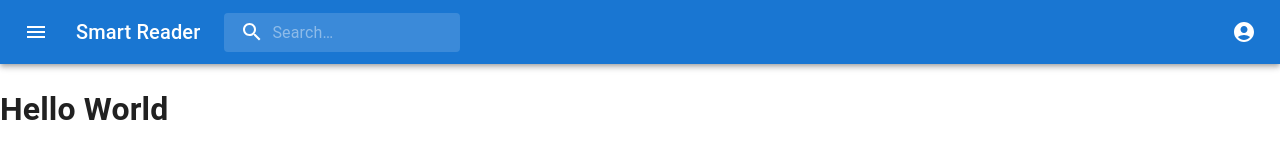
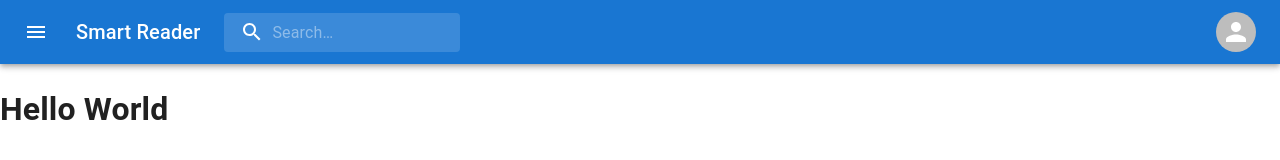
Before and after one commit to rcamach7/smart-reader, a Next.js app: page / in a window 1280 px wide. Shown: the top 160 px of the page. Built offline with nearby package versions, Linux system fonts and the light colour scheme; no server answers.

Commit message:
✨ feat: Integrate user profile image into app bar

```diff
--- a/src/components/organisms/AppBar.tsx
+++ b/src/components/organisms/AppBar.tsx
@@ -9,12 +9,9 @@ import {
   InputBase,
   MenuItem,
   Menu,
+  Avatar,
 } from '@mui/material';
-import {
-  Menu as MenuIcon,
-  Search as SearchIcon,
-  AccountCircle,
-} from '@mui/icons-material';
+import { Menu as MenuIcon, Search as SearchIcon } from '@mui/icons-material';
 import { useUser } from '@/context/UserContext';
 import Link from 'next/link';
 
@@ -123,6 +120,7 @@ export default function PrimarySearchAppBar() {
   const hamburgerMenuId = 'primary-hamburger-menu';
   const renderHamburgerMenu = (
     <Menu
+      anchorEl={hamburgerAnchorEl}
       anchorOrigin={{ vertical: 'top', horizontal: 'left' }}
       id={hamburgerMenuId}
       keepMounted
@@ -179,7 +177,10 @@ export default function PrimarySearchAppBar() {
               onClick={handleProfileMenuOpen}
               color="inherit"
             >
-              <AccountCircle />
+              <Avatar
+                alt={user ? user.username : 'Guest'}
+                src={user ? `/profile/${user.profileImage}` : null}
+              />
             </IconButton>
           </Box>
         </Toolbar>
```
